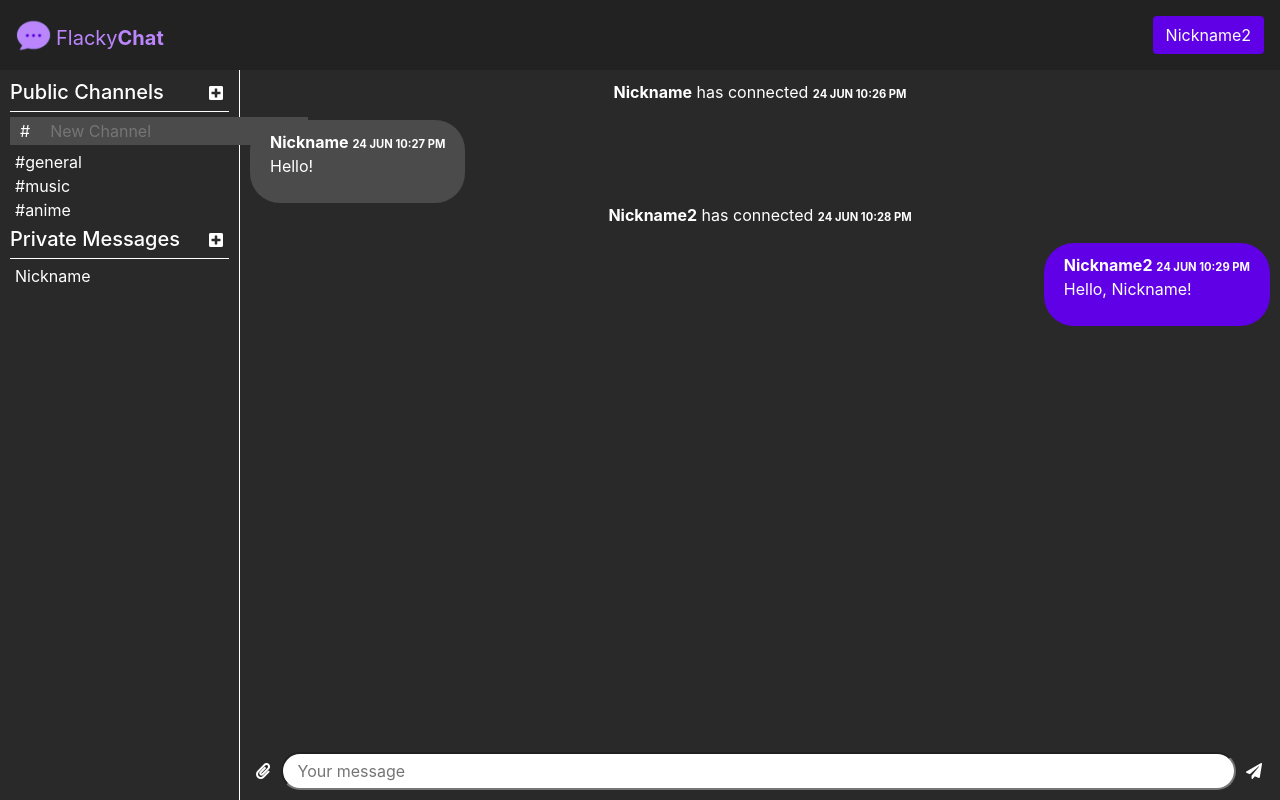
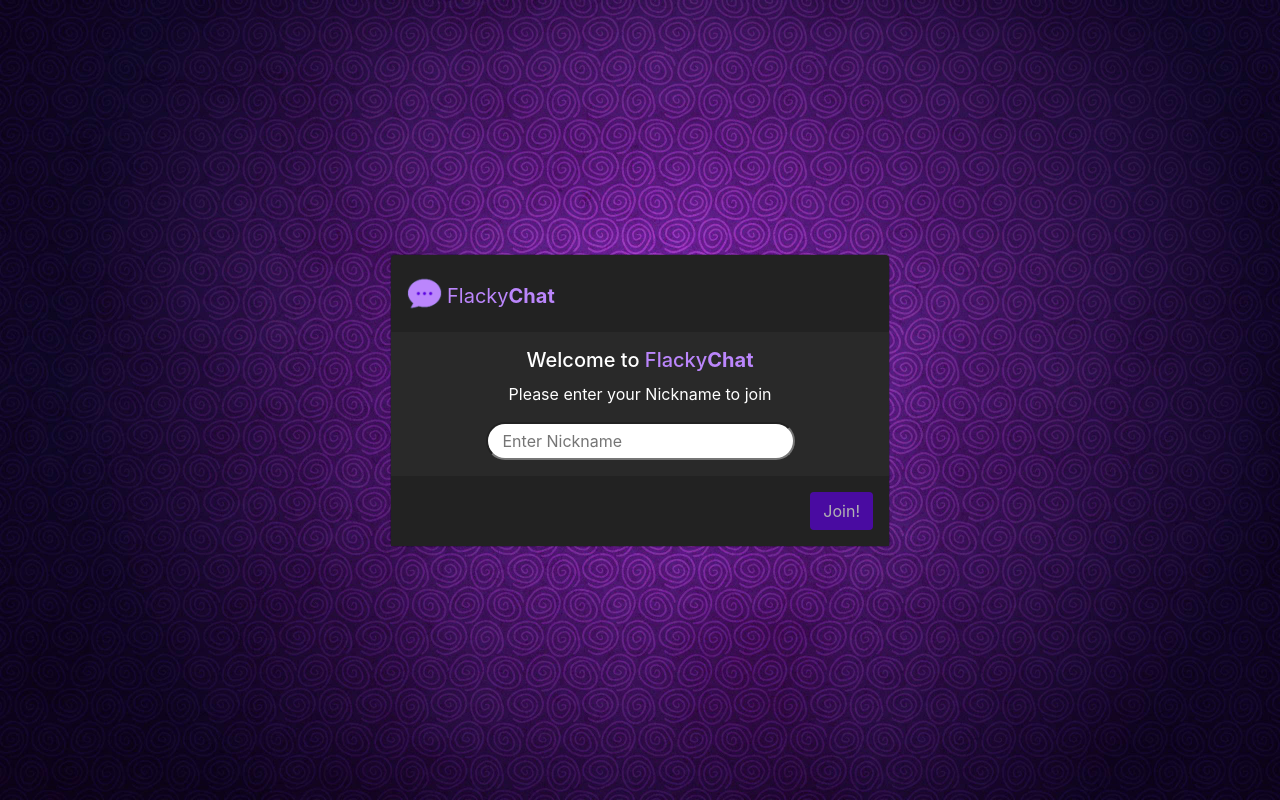
Before and after one commit to ymmy1/FlackyChat, a Flask app: page / in a window 1280 px wide. Run offline with Flask 2, Linux system fonts and the light colour scheme; some libraries are stand-ins or nearby versions.

Commit message:
commit number 1

```diff
--- a/application.py
+++ b/application.py
@@ -1,13 +1,60 @@
 import os
+import requests
 
-from flask import Flask, redirect, render_template, request, session, flash
+from flask import Flask, redirect, render_template, request, session, flash, jsonify
 from flask_socketio import SocketIO, emit
 
 app = Flask(__name__)
 app.config["SECRET_KEY"] = os.getenv("SECRET_KEY")
 socketio = SocketIO(app)
 
+users = ["admin", "tester"]
+
+rooms = {
+    'general' : [
+        {
+            'nickname': "Oleg",
+            'text' : "Hello!",
+            "date" : "24 JUN 10:27 PM"
+        },
+        {
+            'nickname': 'Admin',
+            "text" : "Hey!",
+            "date" : "24 JUN 10:29 PM"
+        }
+    ]
+}
 
 @app.route("/")
 def index():
     return render_template("index.html")
+
+
+@socketio.on("new user")
+def user(user):
+    user_exists = 0
+    for i in range(len(users)):
+        if(users[i] == user["user"]):
+            user_exists = user_exists + 1
+            print(user_exists)
+
+    if(user_exists > 0):
+        print("emitting('user exist')")
+        emit("user exists")
+    else:
+        print("emitting('register OK')")
+        emit('register OK')
+
+@socketio.on("registering user")
+def user(user):
+    users.append(user["user"])
+    print(users)
+
+# @socketio.on("submit comment")
+# def vote(data):
+#     rooms['general'][] = data["text"]
+#     nickname = data["nickname"]
+#     date = data["date"]
+
+#     votes[selection] += 1
+#     emit("vote totals", votes, broadcast=True)
--- a/sets.txt
+++ /dev/null
@@ -1,2 +0,0 @@
-set FLASK_APP=application.py
-set FLASK_DEBUG=1
--- /dev/null
+++ b/static/scripts/script.js
@@ -0,0 +1,96 @@
+document.addEventListener('DOMContentLoaded', () => {
+
+
+    // Connect to websocket
+    var socket = io.connect(location.protocol + '//' + document.domain + ':' + location.port);
+
+    // When connected, configure buttons
+    socket.on('connect', () => {
+
+        // Each button should emit a "submit vote" event
+        document.querySelector('.submit_message').onclick = () => {
+                const text = document.querySelector('.type_message').value;
+                const nickname = localStorage.getItem('nickname');
+                Date.now = function() { return new Date().getTime();}
+                const date = Math.floor(Date.now() / 1000);
+                socket.emit('submit comment', {'text': text, 'nickname': nickname, 'date': date});
+            };
+    });
+
+
+    // When a new vote is announced, add to the unordered list
+    socket.on('vote totals', data => {
+        document.querySelector('#yes').innerHTML = data.yes;
+        document.querySelector('#no').innerHTML = data.no;
+        document.querySelector('#maybe').innerHTML = data.maybe;
+    });
+
+
+
+
+
+    document.querySelector('#join').disabled = true;
+
+
+    if(!localStorage.getItem('nickname'))
+        $('#exampleModalCenter').modal('show');
+    else
+    {
+        document.querySelector('#display_nickname').innerHTML = localStorage.getItem('nickname');
+    }
+
+
+    document.querySelector('#join_name').onkeyup = () => {
+
+        document.getElementById("join").setAttribute("data-dismiss", "none");
+        const whitespace = document.querySelector('#join_name').value.indexOf(' ');
+        const alt = document.querySelector('#join_name').value.indexOf(" ");
+
+        if (alt >= 0){
+            document.getElementById('error-mesage-registration').style.display='block';
+            document.getElementById('error-mesage-registration').innerHTML='Please remove all nbsp :)';
+
+        }
+        if (whitespace >= 0){
+            document.getElementById('error-mesage-registration').style.display='block';
+            document.getElementById('error-mesage-registration').innerHTML='Please remove all spaces';
+        }
+
+        if (alt < 0 && whitespace < 0){
+            if (document.querySelector('#join_name').value.length > 0){
+                socket.emit('new user', {'user': document.querySelector('#join_name').value});
+            }
+
+            else
+                document.querySelector('#join').disabled = true;
+        }
+        socket.on('user exists', () => {
+            console.log("soket.on USER EXISTS");
+            document.getElementById('error-mesage-registration').innerHTML='User exists';
+            document.getElementById('error-mesage-registration').style.display='block';
+            document.querySelector('#join').disabled = true;
+        });
+
+        socket.on('register OK', () => {
+            console.log("REGISTER OK");
+            document.getElementById("join").setAttribute("data-dismiss", "modal");
+            document.getElementById('error-mesage-registration').style.display='none';
+            document.querySelector('#join').disabled = false;
+        });
+
+    };
+
+
+
+    document.querySelector('#join').onclick = () => {
+        const nickname  = document.getElementById("join_name").value
+        localStorage.setItem('nickname', nickname);
+
+        socket.emit('registering user', {'user': document.querySelector('#join_name').value});
+
+
+        document.querySelector('#display_nickname').innerHTML = localStorage.getItem('nickname');
+        alert(`Hello ${localStorage.getItem('nickname')}`);
+
+    };
+});
--- a/static/styles/style.css
+++ b/static/styles/style.css
@@ -15,13 +15,21 @@ body {
   display: -ms-flexbox;
   display: flex;
   justify-self: space-between;
-  background: #222;
+  background: #222222;
   border: none !important;
 }
 
-.navbar .navbar-brand {
+.btn {
+  background: #5F00E6;
+  color: white;
+}
+
+.btn:hover {
+  background: #3700B3;
+}
+
+.navbar-brand {
   margin: 0;
-  color: #BB86FC;
   display: -webkit-box;
   display: -ms-flexbox;
   display: flex;
@@ -30,22 +38,17 @@ body {
           align-items: flex-end;
 }
 
-.navbar .navbar-brand .logo {
+.logo_name {
+  color: #BB86FC;
+}
+
+.logo {
   width: 35px;
   margin-right: 5px;
 }
 
-.navbar .navbar-brand:hover {
+.logo_name:hover {
   color: #BB86FC;
-}
-
-.navbar .navbar-nav .nav-link .btn {
-  background: #5F00E6;
-  color: white;
-}
-
-.navbar .navbar-nav .nav-link .btn:hover {
-  background: #3700B3;
 }
 
 main {
@@ -181,13 +184,13 @@ main .chat .messages .message_to {
   background: #5F00E6;
 }
 
-main .chat .text-area form .attachments, main .chat .text-area form .submit {
+main .chat .text-area form .attachments, main .chat .text-area form .submit_message {
   background: none;
   border: none;
   color: white;
 }
 
-main .chat .text-area form .attachments:hover, main .chat .text-area form .submit:hover {
+main .chat .text-area form .attachments:hover, main .chat .text-area form .submit_message:hover {
   color: #5F00E6;
   cursor: pointer;
 }
@@ -198,4 +201,68 @@ main .chat .text-area form input {
   padding: 5px 15px;
   outline: none;
 }
+
+#exampleModalCenter {
+  background: url("../image/bg_purple.jpg") no-repeat center center fixed;
+  background-size: cover;
+}
+
+.modal-content {
+  -webkit-box-shadow: none;
+          box-shadow: none;
+  background-color: #222222;
+}
+
+.modal-header {
+  background: #222222;
+  border: none;
+}
+
+.modal-body {
+  background: #292929;
+  border: none;
+  text-align: center;
+}
+
+.modal-body h5 {
+  display: -webkit-box;
+  display: -ms-flexbox;
+  display: flex;
+  width: -webkit-fit-content;
+  width: -moz-fit-content;
+  width: fit-content;
+  margin: auto;
+  padding-bottom: 10px;
+}
+
+.modal-body input {
+  width: 309px;
+  border-radius: 30px;
+  padding: 5px 15px;
+  outline: none;
+}
+
+.modal-body #error-mesage-registration {
+  display: none;
+  border: 1px solid #9e3131;
+  font-weight: bold;
+  color: #9e3131;
+  margin-bottom: 10px;
+}
+
+.modal-footer {
+  background: #222222;
+  border: none;
+}
+
+@media only screen and (max-width: 666px) {
+  main .chat {
+    width: 100%;
+  }
+  main .public_channels {
+    position: absolute;
+    width: 250px;
+    left: -250px;
+  }
+}
 /*# sourceMappingURL=style.css.map */
--- a/static/styles/style.scss
+++ b/static/styles/style.scss
@@ -2,6 +2,8 @@ $purple:#5F00E6;
 $lpurple: #BB86FC;
 $dpurple: #3700B3;
 $spacegrey: #4b4b4c;
+$header: #222222;
+$body: #292929;
 
 *
 {
@@ -12,35 +14,17 @@ body
 {
     margin: 0;
     padding: 0;
-    background: #292929;
+    background: $body;
     color: white;
 }
 .navbar
 {
     display: flex;
     justify-self: space-between;
-    background: #222;
+    background: $header;
     border: none !important;
-    .navbar-brand
-    {
-        margin: 0;
-        color: $lpurple;
-        display: flex;
-        align-items: flex-end;
-        .logo
-        {
-            width: 35px;
-            margin-right: 5px;
+
 }
-    }
-    .navbar-brand:hover
-    {
-        color: $lpurple;
-    }
-    .navbar-nav
-    {
-        .nav-link
-        {
 .btn
 {
     background: $purple;
@@ -50,9 +34,26 @@ body
 {
     background: $dpurple;
 }
+.navbar-brand
+{
+    margin: 0;
+    display: flex;
+    align-items: flex-end;
 }
+.logo_name
+{
+    color: $lpurple;
 }
+.logo
+{
+    width: 35px;
+    margin-right: 5px;
 }
+.logo_name:hover
+{
+    color: $lpurple;
+}
+
 main
 {
     display: flex;
@@ -172,13 +173,13 @@ main
         {
             form
             {
-                .attachments, .submit
+                .attachments, .submit_message
                 {
                     background: none;
                     border: none;
                     color: white;
                 }
-                .attachments:hover, .submit:hover
+                .attachments:hover, .submit_message:hover
                 {
                     color: $purple;
                     cursor: pointer;
@@ -194,3 +195,70 @@ main
         }
     }
 }
+
+// Modal
+#exampleModalCenter
+{
+    background: url("../image/bg_purple.jpg") no-repeat center center fixed;
+    -webkit-background-size: cover;
+    background-size: cover;
+}
+.modal-content
+{
+    box-shadow: none;
+    background-color: $header;
+}
+.modal-header
+{
+    background: $header;
+    border: none;
+}
+.modal-body
+{
+    background: $body;
+    border: none;
+    text-align: center;
+    h5
+    {
+        display: flex;
+        width: fit-content;
+        margin: auto;
+        padding-bottom: 10px;
+    }
+    input
+    {
+        width: 309px;
+        border-radius: 30px;
+        padding: 5px 15px;
+        outline: none;
+    }
+    #error-mesage-registration
+    {
+        display: none;
+        border: 1px solid rgb(158, 49, 49);
+        font-weight: bold;
+        color: rgb(158, 49, 49);
+        margin-bottom: 10px;
+    }
+}
+.modal-footer
+{
+    background: $header;
+    border: none;
+}
+
+@media only screen and (max-width: 666px) {
+    main
+    {
+        .chat
+        {
+            width: 100%;
+        }
+        .public_channels
+        {
+            position: absolute;
+            width: 250px;
+            left: -250px;
+        }
+    }
+}
--- a/templates/index.html
+++ b/templates/index.html
@@ -17,6 +17,8 @@
         <script src="https://code.jquery.com/jquery-3.3.1.min.js"></script>
         <script src="https://cdnjs.cloudflare.com/ajax/libs/popper.js/1.14.3/umd/popper.min.js"></script>
         <script src="https://maxcdn.bootstrapcdn.com/bootstrap/4.1.3/js/bootstrap.min.js"></script>
+        <script type="text/javascript" src="//cdnjs.cloudflare.com/ajax/libs/socket.io/1.3.6/socket.io.min.js"></script>
+        <script src="{{ url_for('static', filename='scripts/script.js') }}"></script>
 
         <title>FlackyChat</title>
 
@@ -30,7 +32,11 @@
                     </span>
                 </a>
             <ul class="navbar-nav">
-                <li class="nav-item"><a class="nav-link" href="/settings"><button class="btn ">Nickname2</button></a></li>
+                <li class="nav-item">
+                    <a class="nav-link" href="/settings">
+                        <button id="display_nickname" class="btn">Register</button>
+                    </a>
+                </li>
             </ul>
         </nav>
         <main>
@@ -76,15 +82,45 @@
                     </div>
                 </div>
                 <div class="text-area">
-                    <form action="/send">
+                    <form action="">
                         <button class="attachments"><i class="fas fa-paperclip"></i></button>
-                        <input type="text" name="message" placeholder="Your message">
-                        <button class="submit"><i class="fas fa-paper-plane"></i></button>
+                        <input class="type_message" type="text" name="message" placeholder="Your message">
+                        <button class="submit_message"><i class="fas fa-paper-plane"></i></button>
                     </form>
                 </div>
             </div>
         </main>
 
+        <button data-backdrop="static" data-keyboard="false" type="button" class="btn btn-primary" data-toggle="modal" data-target="#exampleModalCenter"></button>
+            Launch demo modal
+          </button>
+
+
+          <!-- Modal -->
+          <div class="modal fade" id="exampleModalCenter" tabindex="100" role="dialog" aria-labelledby="exampleModalCenterTitle" aria-hidden="true">
+            <div class="modal-dialog modal-dialog-centered" role="document">
+              <div class="modal-content">
+                <div class="modal-header">
+                    <a class="modal-title navbar-brand" id="exampleModalLongTitle" href="#">
+                        <img src="../static/image/icons8-chat-bubble-purple.png"  class="logo" alt="logo">
+                        <span class="logo_name">
+                            Flacky<strong>Chat</strong>
+                        </span>
+                    </a>
+                </div>
+                <div class="modal-body">
+                    <h5>Welcome to&nbsp;<div class="logo_name">Flacky<strong>Chat</strong></div></h5>
+                    <p>Please enter your Nickname to join</p>
+                    <div id="error-mesage-registration">Please remove all spaces </div>
+                      <input id="join_name" autocomplete="off" type="text" maxlength="20" placeholder="Enter Nickname" value="">
+                </div>
+                <div class="modal-footer">
+                  <button id="join" type="submit" data-dismiss="none" class="btn">Join!</button>
+                </div>
+              </div>
+            </div>
+          </div>
+
     </body>
 
 </html>
```
Also changed, not shown: static/image/bg_purple.jpg (added), 1 other file. Lines whose indentation alone changed are shown as unchanged.
